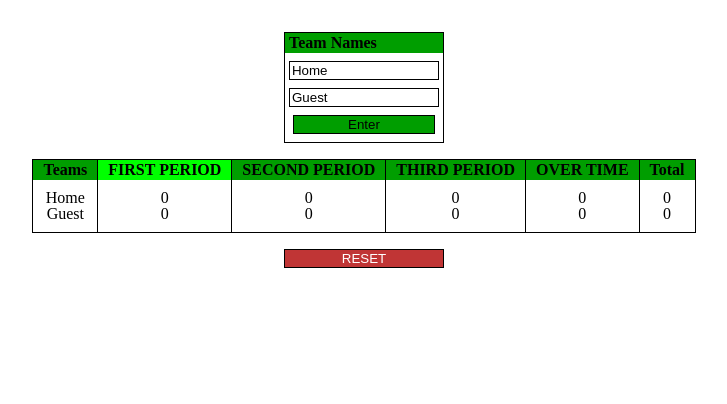
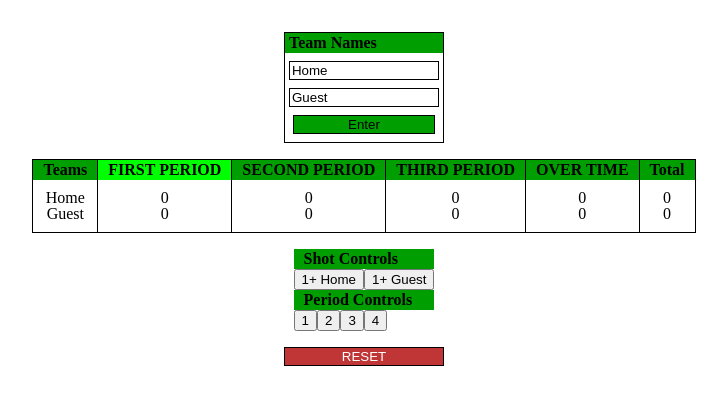
Before and after one commit to DerekPixel/hockey-shot-clock, a React (Create React App) app: page / in a window 1280 px wide. Shown: the top 404 px of the page, without its empty margins (276-1003 px from the left). Built offline with nearby package versions, Linux system fonts and the light colour scheme.

Commit message:
added shotgridcontrols and changed how inputs/keypesses are handled

```diff
--- a/src/App.jsx
+++ b/src/App.jsx
@@ -3,6 +3,8 @@ import { useState, useEffect } from 'react';
 import './App.css';
 import ShotsGrid from './Components/ShotsGrid.jsx';
 import TeamNameInputs from './Components/TeamNameInputs.jsx'
+import ShotsGridControls from './Components/ShotsGridControls.jsx';
+
 
 function App() {
 
@@ -66,12 +68,18 @@ function App() {
   // if(useKey('k')) console.log('hello');
 
   function handleKeyPresses(e) {
+    var value = e.key;
+
+    handleValueFromInput(value);
+  }
+
+  function handleValueFromInput(value) {
 
     if(teamNameInputsInFocus) return;
 
     let shotsClone = duplicateObjectsInArrayOrObject(shotsObject);
 
-    switch (e.key) {
+    switch (value) {
       case 'h':
         shotsClone[currentPeriod].home += 1;
         setShotsObject(shotsClone);
@@ -143,7 +151,7 @@ function App() {
   }
 
   return (
-    <div className="App">
+    <div className="App flex">
       <TeamNameInputs
         teamNames={teamNames}
         setTeamNames={(obj) => setTeamNames(obj)}
@@ -155,6 +163,9 @@ function App() {
         currentPeriod={currentPeriod}
         teamNames={teamNames}
       />
+
+      <ShotsGridControls handleValueFromInput={(value) => handleValueFromInput(value)} />
+
       <button
         className='reset-btn'
         onClick={() => resetShotsObjectAndCurrentPeriod()}
```
